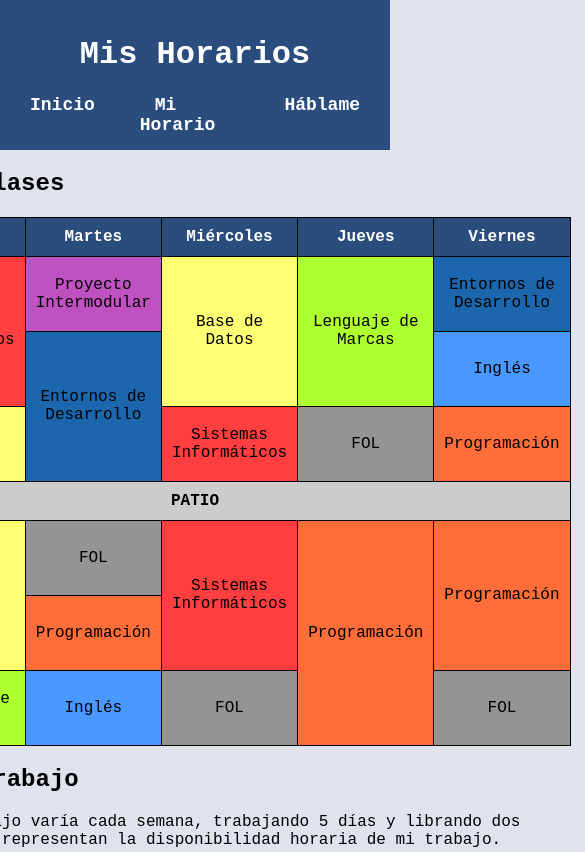
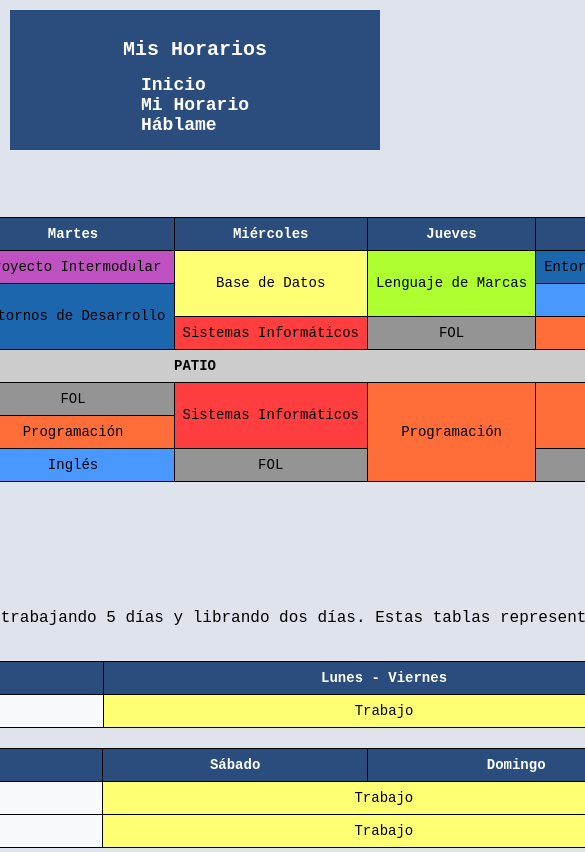
Before and after one commit to SamuelMedinaVidal/Mi-Pagina, a plain HTML site: page horario.html in a window 390 px wide. Shown: the top 852 px of the page, 585 px wide, since content can reach past the window. Drawn offline with Linux system fonts and the light colour scheme.

Commit message:
Update horario.css

```diff
--- a/horario.css
+++ b/horario.css
@@ -115,3 +115,79 @@ footer {
     width: 100%;
     margin-top: 20px;
 }
+
+
+/* TABLAS RESPONSIVE */
+.tabla-responsive {
+    width: 100%;
+    overflow-x: auto;
+    margin-bottom: 20px;
+    display: block;
+}
+
+.tabla-responsive table {
+    width: max-content;
+    min-width: 600px;
+}
+
+
+/* Móviles pequeños (<= 480px) */
+@media (max-width: 480px) {
+    body {
+        font-size: 14px;
+        padding: 10px;
+    }
+
+    .tabla-responsive {
+        padding: 0 5px;
+    }
+
+    table {
+        font-size: 12px;
+    }
+
+    th, td {
+        padding: 5px;
+    }
+}
+
+/* Móviles estándar (<= 768px) */
+@media (max-width: 768px) {
+    header h1 {
+        font-size: 20px;
+    }
+
+    nav ul {
+        flex-direction: column;
+    }
+
+    .tabla-responsive table {
+        min-width: 400px;
+    }
+}
+
+/* Tabletas (<= 992px) */
+@media (max-width: 992px) {
+    body {
+        font-size: 16px;
+    }
+
+    .tabla-responsive {
+        padding: 0 10px;
+    }
+
+    th, td {
+        padding: 8px;
+    }
+}
+
+/* Escritorio pequeño (<= 1200px) */
+@media (max-width: 1200px) {
+    table {
+        font-size: 14px;
+    }
+
+    .tabla-responsive {
+        padding: 0 15px;
+    }
+}
```
